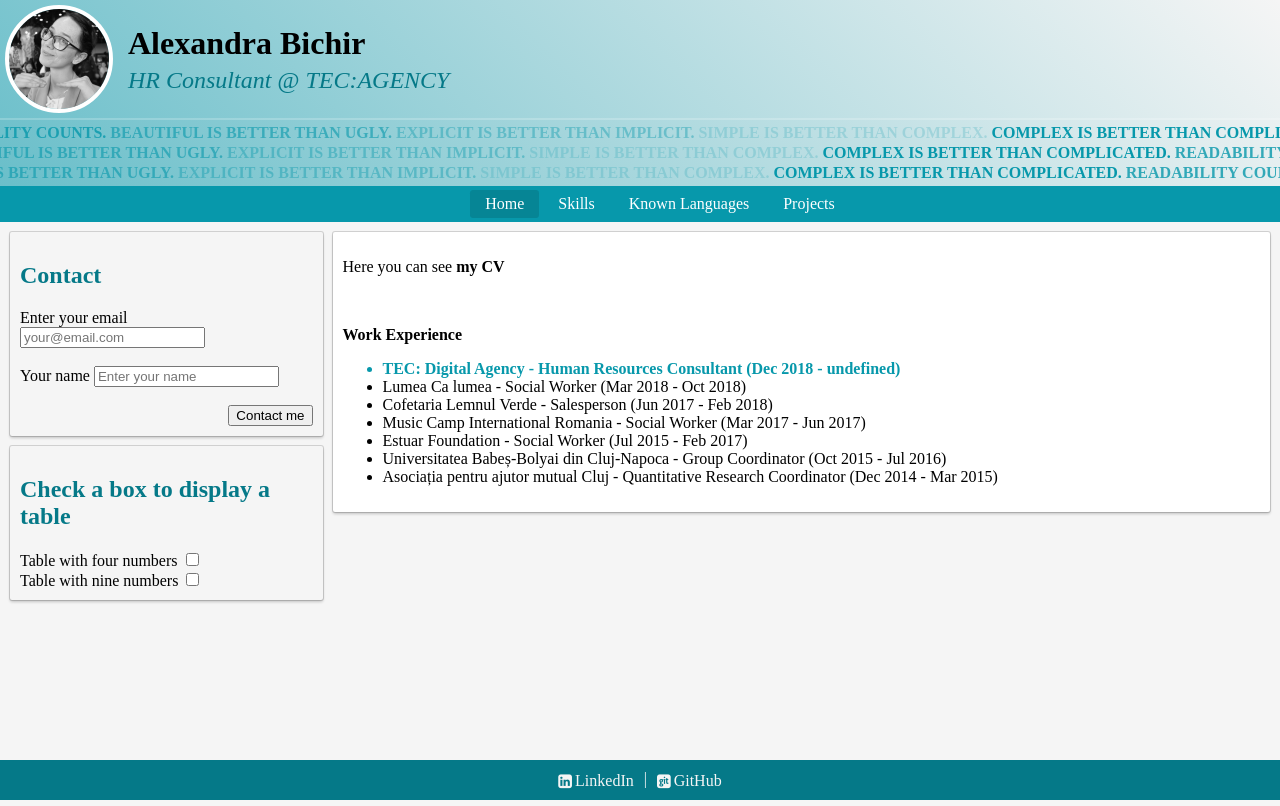
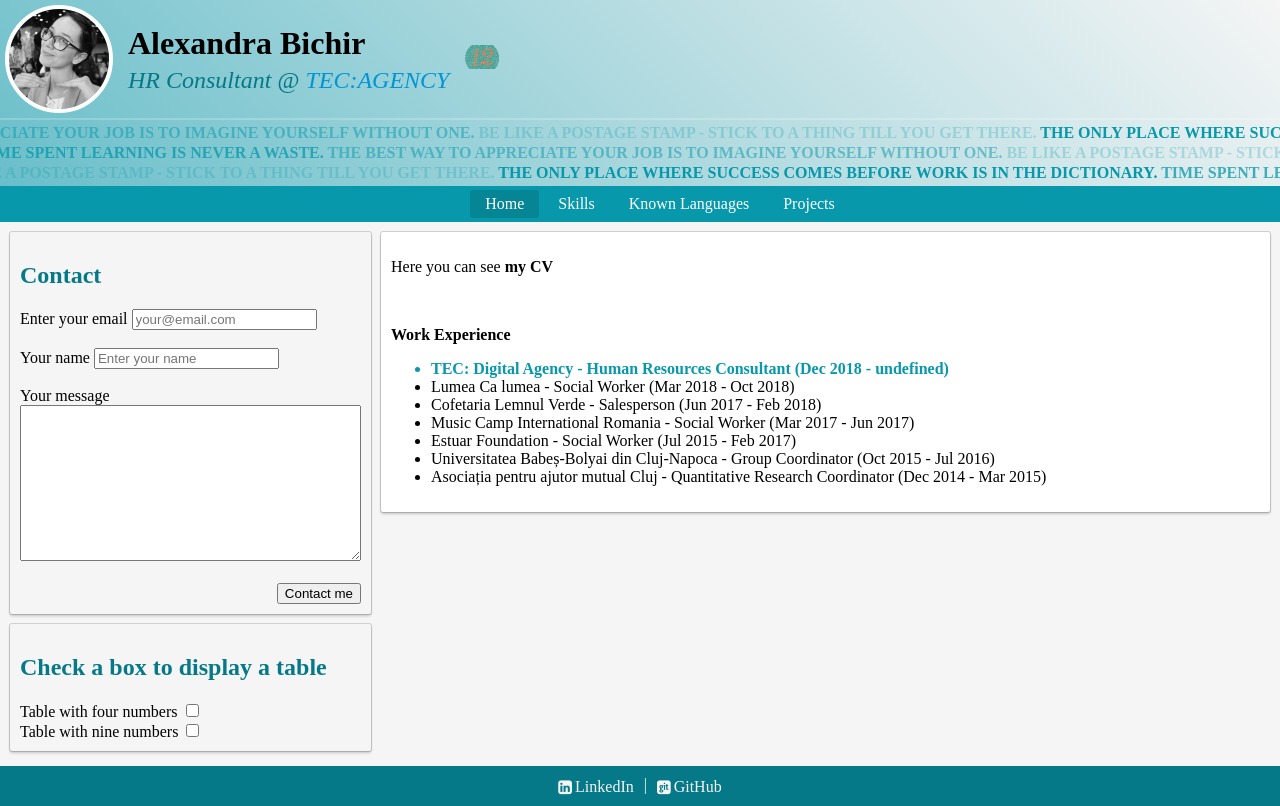
Before and after one commit to alebichir/alebichir.github.io, a plain HTML site: page index.html in a window 1280 px wide. Drawn offline with Linux system fonts and the light colour scheme.

Commit message:
small changes and prepare page for colorblind people

```diff
--- /dev/null
+++ b/gradient-text.js
@@ -0,0 +1,66 @@
+function createGradientTextSlider(options) {
+  var min = 200;
+  var width = Math.max(document.body.clientWidth, 1500) - min;
+  var minMarginLeft = -3500;
+
+  function createLine(text) {
+    var slides = text.split(/\s*\.\s*/i);
+    var step = 10 / slides.length;
+    return slides
+      .map(function (e, i) {
+        return `<span style="opacity: ${(10 - i * step) / 10}">${e}. </span>`;
+      })
+      .join("");
+  }
+
+  function animate(carousel) {
+    carousel.querySelectorAll(".text-carousel-line").forEach(function (e) {
+      var left = parseInt(e.style.marginLeft.replace("px", ""));
+      var dir = Math.random() < 0.5 ? -1 : 1;
+      var add = min + Math.floor(Math.random() * width);
+      var marginLeft = left - add * dir;
+      if (marginLeft > 5) {
+        marginLeft = 5;
+      } else if (marginLeft < minMarginLeft) {
+        marginLeft = minMarginLeft;
+      }
+      e.style.marginLeft = marginLeft + "px";
+    });
+  }
+
+  var carousel = document.querySelector(options.renderTo);
+
+  if (carousel) {
+    var line = createLine(options.text);
+    var carouselWrap = document.createElement("div");
+    carouselWrap.className = "text-carousel-wrap";
+    [line, line, line].forEach(function (line) {
+      var text = document.createElement("div");
+      text.className = "carousel-gradient text-carousel-line";
+      text.innerHTML = line + line + line + line;
+      text.style.marginLeft = -(carousel.clientWidth + 200) + "px";
+      carouselWrap.appendChild(text);
+    });
+    carousel.appendChild(carouselWrap);
+    // start animation
+    setTimeout(function () {
+      animate(carousel);
+    }, 10);
+
+    if (options.animateInterval) {
+      setInterval(function () {
+        animate(carousel);
+      }, Math.max(options.animateInterval, 3000));
+    }
+  }
+}
+
+createGradientTextSlider({
+  //renderTo: "#carousel-hestia-generic",
+  renderTo: "#text-carousel",
+  animateInterval: 15000,
+  text: `THE ONLY PLACE WHERE SUCCESS COMES BEFORE WORK IS IN THE DICTIONARY.
+      TIME SPENT LEARNING IS NEVER A WASTE.
+      THE BEST WAY TO APPRECIATE YOUR JOB IS TO IMAGINE YOURSELF WITHOUT ONE.
+      BE LIKE A POSTAGE STAMP - STICK TO A THING TILL YOU GET THERE`,
+});
--- a/index.html
+++ b/index.html
@@ -20,89 +20,26 @@
         </div>
         <div id="header-info">
           <h1>Alexandra Bichir</h1>
-          <h2 id="job-title">HR Consultant @ TEC:AGENCY</h2>
+          <h2 id="job-title">
+            HR Consultant @
+            <a href="https://www.tec-agency.com/work/" target="_blank"
+              >TEC:AGENCY</a
+            >
+          </h2>
+        </div>
+        <div>
+          <img
+            id="colorblind"
+            src="colorblind.png"
+            alt="colorblind"
+            height="24"
+            class="link"
+            title="Check Site for colorblind people"
+          />
         </div>
       </div>
 
-      <div id="text-carousel">
-        <div class="text-carousel-wrap">
-          <div
-            class="carousel-gradient text-carousel-line"
-            style="margin-left: -433px"
-          >
-            <span style="opacity: 1">COMPLEX IS BETTER THAN COMPLICATED. </span>
-            <span style="opacity: 0.8">READABILITY COUNTS. </span>
-            <span style="opacity: 0.6">BEAUTIFUL IS BETTER THAN UGLY. </span>
-            <span style="opacity: 0.4">EXPLICIT IS BETTER THAN IMPLICIT. </span>
-            <span style="opacity: 0.2">SIMPLE IS BETTER THAN COMPLEX. </span>
-            <span style="opacity: 1">COMPLEX IS BETTER THAN COMPLICATED. </span>
-            <span style="opacity: 0.8">READABILITY COUNTS. </span>
-            <span style="opacity: 0.6">BEAUTIFUL IS BETTER THAN UGLY. </span>
-            <span style="opacity: 0.4">EXPLICIT IS BETTER THAN IMPLICIT. </span>
-            <span style="opacity: 0.2">SIMPLE IS BETTER THAN COMPLEX. </span>
-            <span style="opacity: 1">COMPLEX IS BETTER THAN COMPLICATED. </span>
-            <span style="opacity: 0.8">READABILITY COUNTS. </span>
-            <span style="opacity: 0.6">BEAUTIFUL IS BETTER THAN UGLY. </span>
-            <span style="opacity: 0.4">EXPLICIT IS BETTER THAN IMPLICIT. </span>
-            <span style="opacity: 0.2">SIMPLE IS BETTER THAN COMPLEX. </span>
-            <span style="opacity: 1">COMPLEX IS BETTER THAN COMPLICATED. </span>
-            <span style="opacity: 0.8">READABILITY COUNTS. </span>
-            <span style="opacity: 0.6">BEAUTIFUL IS BETTER THAN UGLY. </span>
-            <span style="opacity: 0.4">EXPLICIT IS BETTER THAN IMPLICIT. </span>
-            <span style="opacity: 0.2">SIMPLE IS BETTER THAN COMPLEX. </span>
-          </div>
-          <div
-            class="carousel-gradient text-carousel-line"
-            style="margin-left: -3451px"
-          >
-            <span style="opacity: 1">COMPLEX IS BETTER THAN COMPLICATED. </span>
-            <span style="opacity: 0.8">READABILITY COUNTS. </span>
-            <span style="opacity: 0.6">BEAUTIFUL IS BETTER THAN UGLY. </span>
-            <span style="opacity: 0.4">EXPLICIT IS BETTER THAN IMPLICIT. </span>
-            <span style="opacity: 0.2">SIMPLE IS BETTER THAN COMPLEX. </span>
-            <span style="opacity: 1">COMPLEX IS BETTER THAN COMPLICATED. </span>
-            <span style="opacity: 0.8">READABILITY COUNTS. </span>
-            <span style="opacity: 0.6">BEAUTIFUL IS BETTER THAN UGLY. </span>
-            <span style="opacity: 0.4">EXPLICIT IS BETTER THAN IMPLICIT. </span>
-            <span style="opacity: 0.2">SIMPLE IS BETTER THAN COMPLEX. </span>
-            <span style="opacity: 1">COMPLEX IS BETTER THAN COMPLICATED. </span>
-            <span style="opacity: 0.8">READABILITY COUNTS. </span>
-            <span style="opacity: 0.6">BEAUTIFUL IS BETTER THAN UGLY. </span>
-            <span style="opacity: 0.4">EXPLICIT IS BETTER THAN IMPLICIT. </span>
-            <span style="opacity: 0.2">SIMPLE IS BETTER THAN COMPLEX. </span>
-            <span style="opacity: 1">COMPLEX IS BETTER THAN COMPLICATED. </span>
-            <span style="opacity: 0.8">READABILITY COUNTS. </span>
-            <span style="opacity: 0.6">BEAUTIFUL IS BETTER THAN UGLY. </span>
-            <span style="opacity: 0.4">EXPLICIT IS BETTER THAN IMPLICIT. </span>
-            <span style="opacity: 0.2">SIMPLE IS BETTER THAN COMPLEX. </span>
-          </div>
-          <div
-            class="carousel-gradient text-carousel-line"
-            style="margin-left: -3500px"
-          >
-            <span style="opacity: 1">COMPLEX IS BETTER THAN COMPLICATED. </span>
-            <span style="opacity: 0.8">READABILITY COUNTS. </span>
-            <span style="opacity: 0.6">BEAUTIFUL IS BETTER THAN UGLY. </span>
-            <span style="opacity: 0.4">EXPLICIT IS BETTER THAN IMPLICIT. </span>
-            <span style="opacity: 0.2">SIMPLE IS BETTER THAN COMPLEX. </span>
-            <span style="opacity: 1">COMPLEX IS BETTER THAN COMPLICATED. </span>
-            <span style="opacity: 0.8">READABILITY COUNTS. </span>
-            <span style="opacity: 0.6">BEAUTIFUL IS BETTER THAN UGLY. </span>
-            <span style="opacity: 0.4">EXPLICIT IS BETTER THAN IMPLICIT. </span>
-            <span style="opacity: 0.2">SIMPLE IS BETTER THAN COMPLEX. </span>
-            <span style="opacity: 1">COMPLEX IS BETTER THAN COMPLICATED. </span>
-            <span style="opacity: 0.8">READABILITY COUNTS. </span>
-            <span style="opacity: 0.6">BEAUTIFUL IS BETTER THAN UGLY. </span>
-            <span style="opacity: 0.4">EXPLICIT IS BETTER THAN IMPLICIT. </span>
-            <span style="opacity: 0.2">SIMPLE IS BETTER THAN COMPLEX. </span>
-            <span style="opacity: 1">COMPLEX IS BETTER THAN COMPLICATED. </span>
-            <span style="opacity: 0.8">READABILITY COUNTS. </span>
-            <span style="opacity: 0.6">BEAUTIFUL IS BETTER THAN UGLY. </span>
-            <span style="opacity: 0.4">EXPLICIT IS BETTER THAN IMPLICIT. </span>
-            <span style="opacity: 0.2">SIMPLE IS BETTER THAN COMPLEX. </span>
-          </div>
-        </div>
-      </div>
+      <div id="text-carousel"></div>
 
       <ul id="top-menu-bar">
         <li><a data-page="home">Home</a></li>
@@ -139,6 +76,19 @@
                 placeholder="Enter your name"
                 required
               />
+              <br />
+              <br />
+            </div>
+            <div class="form-row">
+              <label for="message">Your message</label>
+              <br />
+              <textarea
+                name="message"
+                id="message"
+                cols="40"
+                rows="10"
+                required
+              ></textarea>
               <br />
               <br />
             </div>
@@ -344,6 +294,13 @@
                 >DragosDumitras.github.io</a
               >
             </li>
+            <li>
+              <a
+                href="https://github.com/andreiilinca/andreiilinca.github.io"
+                target="_blank"
+                >andreiilinca.github.io</a
+              >
+            </li>
           </ul>
         </div>
       </div>
@@ -367,5 +324,6 @@
       >
     </footer>
     <script src="index.js"></script>
+    <script src="gradient-text.js"></script>
   </body>
 </html>
--- a/index.js
+++ b/index.js
@@ -157,6 +157,9 @@ function loadWorkExperience() {
 
 showPage(activePage);
 $("#top-menu-bar").addEventListener("click", clickOnMenu);
+$("#colorblind").addEventListener("click", () => {
+  document.body.classList.toggle("grayscale");
+});
 loadSkills();
 loadHrSkills();
 loadWorkExperience();
--- a/style.css
+++ b/style.css
@@ -29,6 +29,15 @@ body {
 
 header {
   background: linear-gradient(45deg, #0798ab99, transparent);
+}
+
+header a {
+  color: #0096d6;
+  text-decoration: none;
+}
+
+header a:hover {
+  text-decoration: underline;
 }
 
 #header-wrapper {
@@ -220,15 +229,15 @@ footer a:hover {
 }
 
 #tableOfNine tbody tr:nth-child(odd) {
-  background-color: #ff33cc;
+  background-color: aqua;
 }
 
 #tableOfNine tbody tr:nth-child(even) {
-  background-color: #e495e4;
+  background-color: white;
 }
 
 #tableOfNine {
-  background-color: #ff33cc;
+  background-color: aqua;
   border-collapse: collapse;
   table-layout: auto;
   width: 10px;
@@ -254,3 +263,12 @@ td #tableOfNine tr,
 td {
   border: 1px solid black;
 }
+
+.grayscale {
+  -webkit-filter: grayscale(1);
+  filter: grayscale(1);
+}
+
+.link {
+  cursor: pointer;
+}
```
Also changed, not shown: colorblind.png (added).
